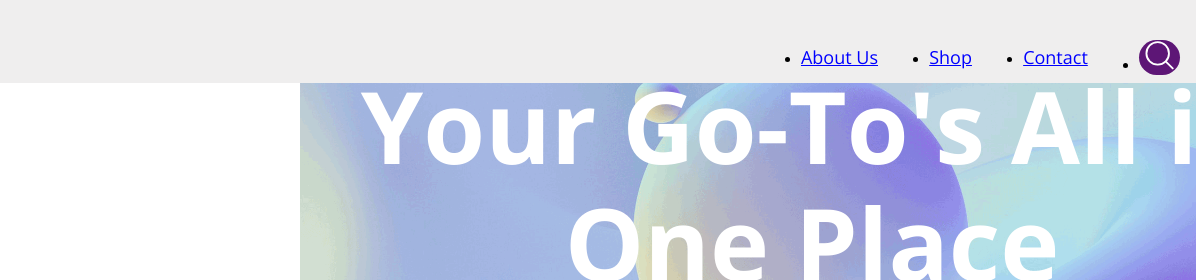
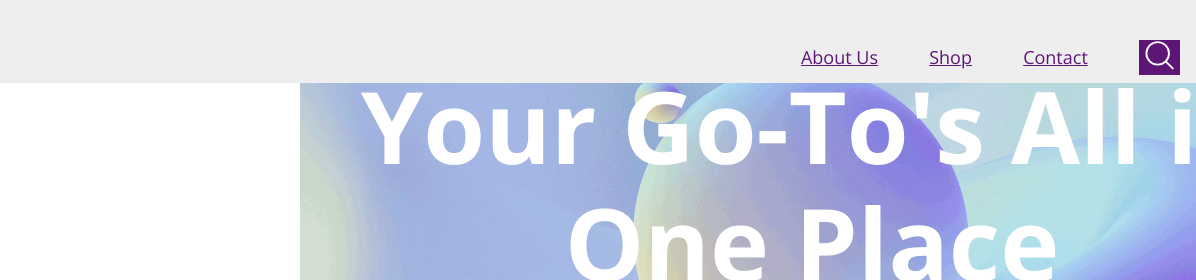
Before and after one commit to als574/Motion-S23-Amanda, a website: page deploy/index.html in a window 1280 px wide. Shown: the top 280 px of the page, 84-1280 px from the left. Drawn offline with nearby package versions, Linux system fonts and the light colour scheme.

Commit message:
fixed nav styling

```diff
--- a/dev/scss/components/_navigation.scss
+++ b/dev/scss/components/_navigation.scss
@@ -9,13 +9,15 @@ nav{
         display: flex;
         justify-content: flex-end;
         align-items: center;
+        list-style-type: none;
 
         li{
             margin-left: 4vw;
 
             a:link, a:visited{
                 font-family: "Open Sans", sans-serif;
-                color: blue;
+                color:  #5D1676;
+
                 transition: 0.25s;
                 font-size: rem-calc(18);
                 font-weight: 400;
--- a/dev/scss/layout/_header.scss
+++ b/dev/scss/layout/_header.scss
@@ -21,7 +21,6 @@ header{
 
     button{
         border: none;
-        border-radius: 25px;
         background-color: #5D1676;
 
     }
```
Also changed, not shown: deploy/css/styles.css.
